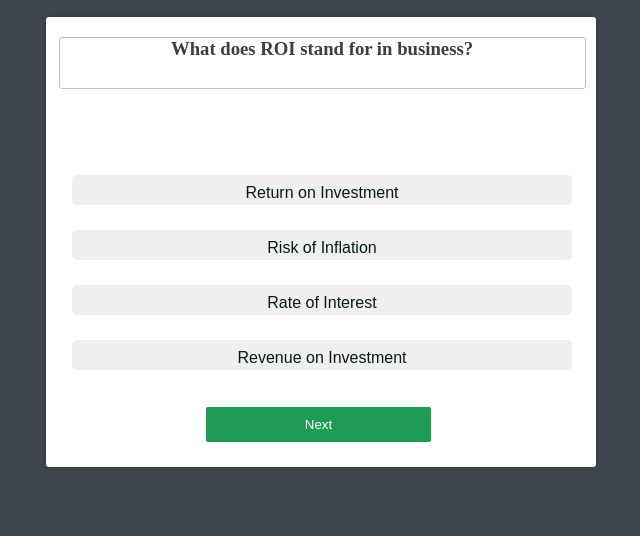
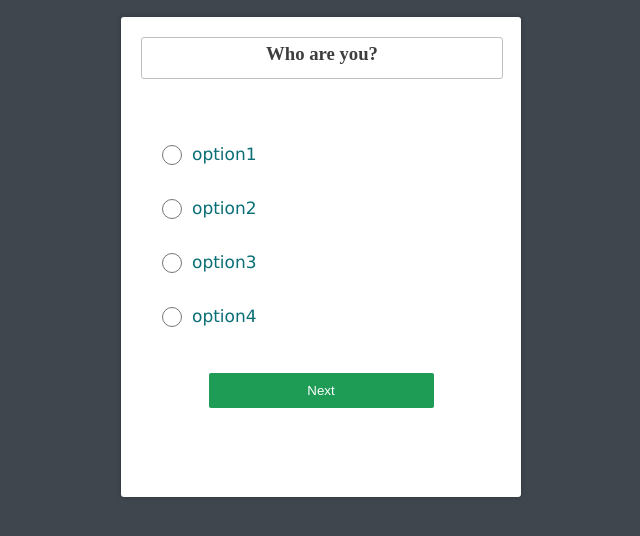
Before and after one commit to amancoderz/quiz, a plain HTML site: page index.html in a window 1280 px wide. Both pictures are taken after a click on the button "START". Shown: the part 72-608 px from the top of the page, without its empty margins (319-959 px from the left). Drawn offline with Linux system fonts and the light colour scheme.

Commit message:
style changes

```diff
--- a/home.js
+++ b/home.js
@@ -1,89 +1,68 @@
-let ques1={
+let ques = [
+
+    {
         q: "What does ROI stand for in business?",
         a: "Return on Investment",
         b: "Risk of Inflation",
         c: "Rate of Interest",
         d: "Revenue on Investment",
-    ans:function (){
-     return this.a;
-
-    }
-}
-let ques2={
+        ans: 'a'
+    },
+    {
         q: "What does the acronym CEO stand for?",
         a: "Chief Executive Officer",
         b: "Chief Financial Officer",
         c: "Corporate Executive Officer",
         d: "Chief Operations Officer",
-    ans:function (){
-     return this.a;
-
-    }
-}
-let ques3={
+        ans: 'a'
+    },
+    {
         q: "Which company developed the Windows operating system?",
         a: "Microsoft",
         b: "Apple",
         c: "IBM",
         d: "Google",
-    ans:function (){
-     return this.a;
-
-    }
-}
-let ques4={
+        ans: 'a'
+    },
+    {
         q: "Which company is the world's largest e-commerce retailer?",
         a: "Alibaba",
         b: "Amazon",
         c: "eBay",
         d: "Walmart",
-    ans:function (){
-     return this.b;
-
-    }
-}
-let ques5={
+        ans: 'b'
+    },
+    {
         q: "Which social media platform is known for its 280-character limit for tweets?",
         a: "Facebook",
         b: "Instagram",
         c: "Twitter",
         d: "Linkedin",
-    ans:function (){
-     return this.c;
-
+        ans: 'c'
     }
-}
-let sub=()=>{
-
-
-
-    document.getElementById("img").style.display="none";
-    document.getElementsByClassName("q-space")[0].style.display="block";
-    document.getElementById("btn").innerHTML="Next";
+]
+let sub = () => {
 
 
 
 
+    document.getElementById("img").style.display = "none";
+    document.getElementsByClassName("q-space")[0].style.display = "block";
+    document.getElementById("btn").innerHTML = "Next";
+    document.getElementById("btn").style.top = "314px";
 
-    {
-        document.getElementsByTagName("h3")[0].innerHTML=ques1.q;
-        let a= document.getElementById("op1").innerHTML=ques1.a;
-        let b= document.getElementById("op2").innerHTML=ques1.b;
-        let c= document.getElementById("op3").innerHTML=ques1.c;
-        let d=  document.getElementById("op4").innerHTML=ques1.d;
-        let ans= ques1.ans;
-        let arr=[a,b,c,d];
-        return arr;
-    }
+
+
+
 }
 
-let check=(arr)=>{
-    document.getElementsByClassName("op")[0].style.background="rgb(30, 156, 85)";
+let check = (arr) => {
+    document.getElementsByClassName("op")[0].style.background = "rgb(30, 156, 85)";
     let qwq = document.getElementById("op1").value;
     // for(let i=0;i<arr.length;i++){
     //   if(ans=arr[i]){
     //       return i;
     //   }
     // }
-      alert(qwq);
+    //   alert(qwq);
 }
--- a/index.html
+++ b/index.html
@@ -1,29 +1,50 @@
 <!DOCTYPE html>
 <html lang="en">
+
 <head>
     <meta charset="UTF-8">
     <meta name="viewport" content="width=device-width, initial-scale=1.0">
     <title>Quiz</title>
     <link rel="stylesheet" href="style.css">
 </head>
+
 <body>
 
     <h1><span>Test </span> Quiz </h1>
 
     <div class="main">
 
-
+        <div class="content">
 
             <img id="img" src="amanprofile.jpg">
 
             <div class="q-space">
-        <h3></h3>
+                <h3>Who are you?</h3>
 
                 <div class="ans-space">
-        <button onclick="check()" id="op1" class="op"></button>
-        <button onclick="check()" id="op2" class="op"></button>
-        <button onclick="check()" id="op3" class="op"></button>
-        <button onclick="check()" id="op4" class="op"></button>
+
+
+                    <input type="radio" class="op" id="op1" name="op" value="a">
+                    <div class="opp">
+                        <label class="opt" for="op1">option1</label>
+                    </div>
+
+                    <input type="radio" class="op" id="op2" name="op" value="b">
+                    <div class="opp">
+                        <label class="opt" for="op2">option2</label>
+                    </div>
+
+                    <input type="radio" class="op" id="op3" name="op" value="c">
+                    <div class="opp">
+                        <label class="opt" for="op3">option3</label>
+                    </div>
+
+
+
+                    <input type="radio" class="op" id="op4" name="op" value="d">
+                    <div class="opp">
+                        <label class="opt" for="op4">option4</label>
+                    </div>
 
                 </div>
 
@@ -31,6 +52,8 @@
             <button onclick="sub()" id="btn">START</button>
 
         </div>
+    </div>
 </body>
 <script src="home.js" type="text/javascript"></script>
+
 </html>
--- a/style.css
+++ b/style.css
@@ -20,14 +20,15 @@ span{
     color: rgb(30, 156, 85);
 }
 .main{
-    width: 550px;
-    height: 450px;
+    width: 25rem;
+    height: 30rem;
     background: #ffffff;
     border-radius: 3px;
     position: relative;
     top: 50px;
     box-shadow: rgba(0, 0, 0, 0.25) 0px 0px 5px 0px;
 
+    z-index: 10;
 }
 
 
@@ -40,31 +41,30 @@ span{
     height: 200px;
 } */
 #img{
-    width: 200px;
-    height: 200px;
+    width: 12.5rem;
+    height: 12.5rem;
     border-radius: 100%;
-    position: inherit;
-    left: 175px;
-    top: 100px;
-    position: absolute;
+    position: relative;
+    left: 6.25rem;
+    top: 50px;
     display: block;
 }
 .q-space{
-    width: 525px;
-    height: 50px;
+    width: 22.5rem;
+    height: 35px;
     text-align: center;
     color: rgb(30, 156, 85);
     border: 1px solid silver;
     border-radius: 3px;
+    padding-top: 5px;
     position: relative;
-    left: 12.5px;
     top: 20px;
-    position: absolute;
+    left: 20px;
     display: none;
 
 }
 .ans-space{
-    width: 525px;
+    width: 22.5rem;
     height: 250px;
     /* background: #b0a2a2; */
     position: relative;
@@ -73,19 +73,34 @@ span{
 
 
 }
+.opp{
+    width: 300px;
+    height: 30px;
+    /* background-color: azure; */
+    text-align: left;
+    position: relative;
+    left: 50px;
+    bottom: 10px;
+}
+.opt{
+
+    font-size: 20px;
+    color: rgb(9, 110, 117);
+    font-family: 'Lucida Sans', 'Lucida Sans Regular';
+    font-size: 17px;
+    position: relative;
+    cursor: pointer;
+
+
+}
 .op{
-    width: 500px;
-    height: 30px;
-    text-align: center;
-    color: rgb(7, 26, 27);
-    border-radius: 5px;
-    font-size: medium;
-    padding-top: 5px;
-    margin: 25px 0 0 0;
+    width: 20px;
+    height: 20px;
     position: relative;
-    top: 25px;
+    right: 150px;
+    top: 15px;
+    cursor: pointer;
 }
-
 
 #btn{
     width: 225px;
@@ -95,9 +110,9 @@ span{
     background-color: rgb(30, 156, 85);
     cursor: pointer;
     position: relative;
-    left: 160px;
-    top: 390px;
-    position: absolute;
+    left: 87.5px;
+    top: 150px;
+
 }
 #btn:hover{
     background-color: rgb(72, 215, 136);
```
Lines whose indentation alone changed are shown as unchanged.
